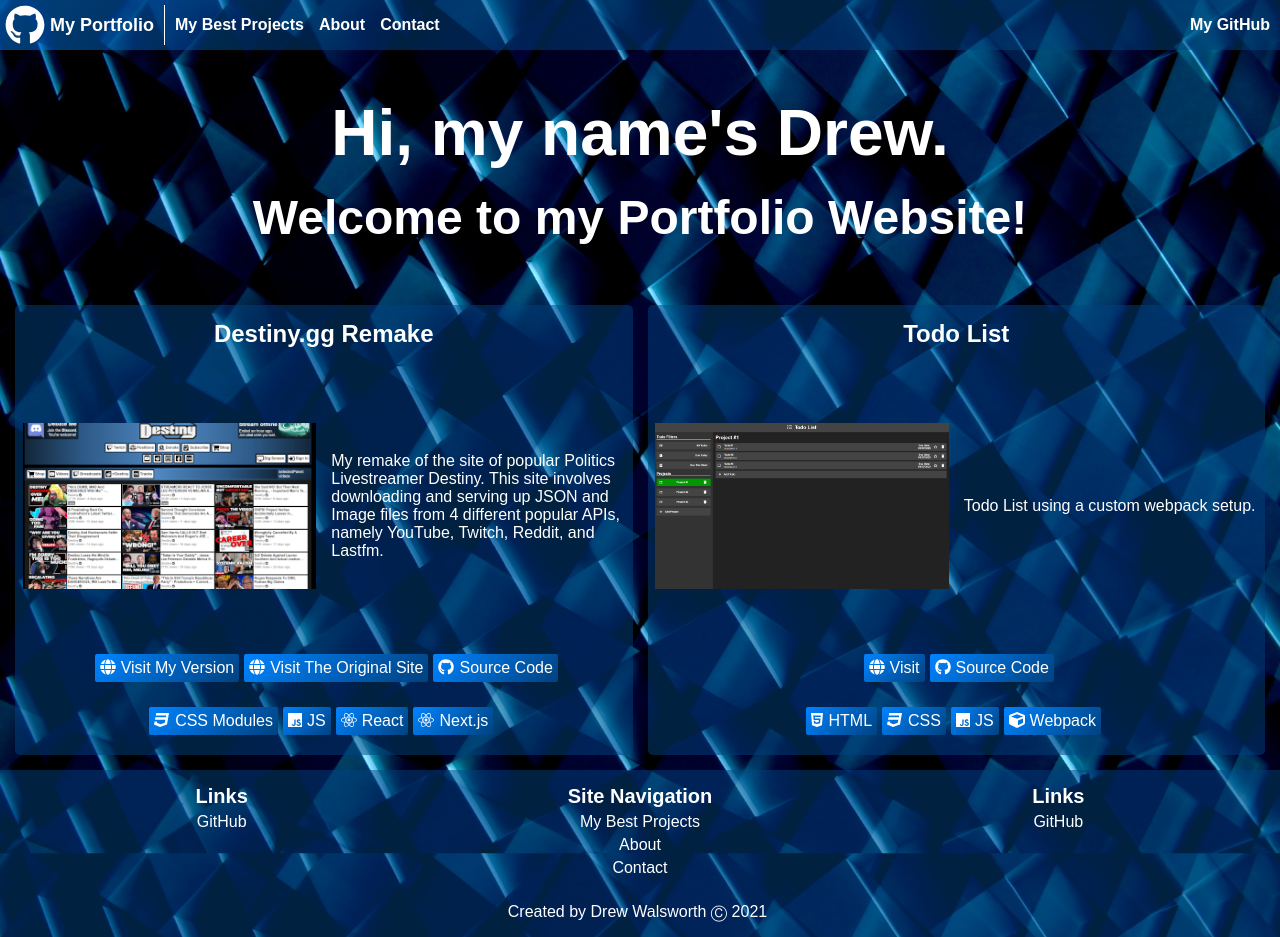
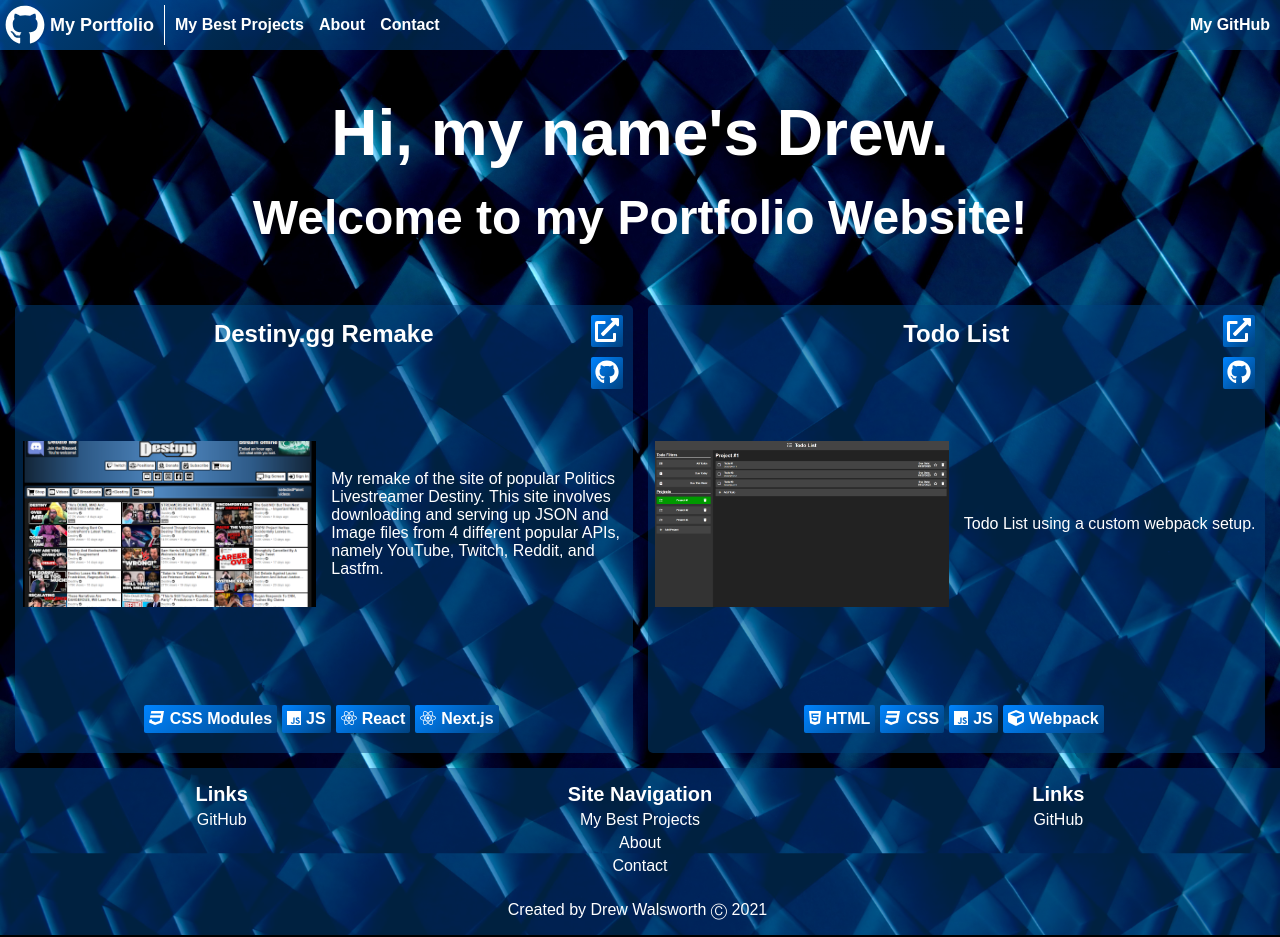
Before and after one commit to majegoid/My-Portfolio-Website, a Next.js app: page / in a window 1280 px wide. Built offline with nearby package versions, Linux system fonts and the light colour scheme.

Commit message:
moves Project component links to top-right corner

```diff
--- a/components/LinkList/LinkList.jsx
+++ b/components/LinkList/LinkList.jsx
@@ -1,12 +1,11 @@
 import { FontAwesomeIcon } from '@fortawesome/react-fontawesome';
 import React from 'react';
+import styles from './LinkList.module.css';
 
-import { links } from './LinkList.module.css';
-
-const LinkList = ({ linkContent }) => {
+const LinkList = ({ links }) => {
   return (
-    <ul className={links}>
-      {linkContent.map(({ href, icon = ['fab', 'react'], text }) => (
+    <ul className={styles.linkList}>
+      {links.map(({ href, icon = ['fab', 'react'], text }) => (
         <li key={text}>
           <a href={href} rel='noreferrer' target='_blank'>
             <FontAwesomeIcon icon={icon} />
--- a/components/LinkList/LinkList.module.css
+++ b/components/LinkList/LinkList.module.css
@@ -1,10 +1,13 @@
-.links {
+.linkList {
   display: flex;
   justify-content: center;
   align-items: center;
   flex-wrap: wrap;
+  flex-grow: 1;
 
-  flex-grow: 1;
+  position: relative;
+  top: 50;
+  right: 50;
 
   margin: 0;
   padding: 0;
@@ -19,20 +22,24 @@
   /* background-color: lime; */
 }
 
-.links li {
+.linkList li {
   padding: 5px;
   margin: 5px 0px 5px 5px;
   border-radius: 2px;
-  background: linear-gradient(135deg, hsla(209, 100%, 50%, 100%) 0%, hsla(209, 100%, 25%, 100%) 100%);
+  background: linear-gradient(
+    135deg,
+    hsla(209, 100%, 50%, 100%) 0%,
+    hsla(209, 100%, 25%, 100%) 100%
+  );
 }
 
-.links li:hover {
+.linkList li:hover {
   /* background: linear-gradient(135deg, hsla(209, 100%, 50%, 100%) 0%, hsla(209, 100%, 25%, 100%) 100%); */
   background: hsl(209, 100%, 50%);
   /* background-color: hsl(182, 100%, 40%); */
   cursor: pointer;
 }
 
-.links li span {
+.linkList li span {
   margin-left: 5px;
 }
--- a/components/Projects/Project/Project.jsx
+++ b/components/Projects/Project/Project.jsx
@@ -1,21 +1,35 @@
+import { FontAwesomeIcon } from '@fortawesome/react-fontawesome';
 import Image from 'next/image';
 import React from 'react';
 
 import LinkList from '../../LinkList/LinkList';
 import TagList from '../../TagList/TagList';
-import { content, header, image, meta, project } from './Project.module.css';
+import {
+  content,
+  header,
+  image,
+  linkButtons,
+  meta,
+  project,
+} from './Project.module.css';
 
 const Project = ({ projectData }) => {
-  const {
-    title,
-    description,
-    linkContent,
-    tags,
-    imageSrc = '/bg.jpg',
-  } = projectData;
+  const { title, description, links, tags, imageSrc = '/bg.jpg' } = projectData;
 
   return (
     <div className={project}>
+      <ul className={linkButtons}>
+        <li key='visit-link'>
+          <a href={links.visit} rel='noreferrer' target='_blank'>
+            <FontAwesomeIcon icon={['fas', 'external-link-alt']} />
+          </a>
+        </li>
+        <li key='source-link'>
+          <a href={links.source} rel='noreferrer' target='_blank'>
+            <FontAwesomeIcon icon={['fab', 'github']} />
+          </a>
+        </li>
+      </ul>
       <div className={header}>
         <h2>{title || `Project Title`}</h2>
       </div>
@@ -40,7 +54,7 @@
         </p>
       </div>
       <div className={meta}>
-        {linkContent && <LinkList linkContent={linkContent} />}
+        {links.otherLinks && <LinkList links={links.otherLinks} />}
         {tags && <TagList tagList={tags} />}
       </div>
     </div>
--- a/components/Projects/Project/Project.module.css
+++ b/components/Projects/Project/Project.module.css
@@ -3,14 +3,17 @@
   flex-direction: column;
   justify-content: center;
   align-items: center;
+  position: relative;
+  gap: 48px;
 
-  width: 100%;
-  /* max-width: 600px; */
   margin: 0;
   padding: 0;
   border: 0;
   padding: 15px;
   border-radius: 5px;
+  min-height: fit-content;
+  height: 100%;
+  width: 100%;
 
   background-color: hsla(209, 100%, 25%, 50%);
 }
@@ -20,7 +23,6 @@
   margin: 0;
   padding: 0;
   border: 0;
-
   width: 100%;
 }
 
@@ -32,10 +34,7 @@
   margin: 0;
   padding: 0;
   border: 0;
-
   width: 100%;
-
-  margin-bottom: 15px;
 }
 
 .project h4 {
@@ -48,8 +47,6 @@
   border: 0;
 
   width: 100%;
-
-  margin-bottom: 15px;
 }
 
 .header {
@@ -57,8 +54,6 @@
   flex-direction: row;
   justify-content: center;
   align-items: center;
-
-  margin-bottom: 15px;
 }
 
 .content {
@@ -68,8 +63,6 @@
   align-items: center;
 
   flex-grow: 1;
-
-  margin-bottom: 15px;
 }
 
 .content .image {
@@ -111,6 +104,55 @@
   border: 0;
 }
 
+.linkButtons {
+  display: flex;
+  justify-content: center;
+  align-items: center;
+  flex-direction: column;
+  flex-wrap: wrap;
+  flex-grow: 1;
+
+  position: absolute;
+  top: 5px;
+  right: 5px;
+
+  width: fit-content;
+
+  list-style-type: none;
+}
+
+.linkButtons li {
+  display: flex;
+  justify-content: center;
+  align-items: center;
+
+  padding: 5px;
+  margin: 5px;
+  border-radius: 2px;
+  height: 32px;
+  width: 32px;
+  font-size: 24px;
+
+  text-align: left;
+  background: linear-gradient(
+    135deg,
+    hsla(209, 100%, 50%, 100%) 0%,
+    hsla(209, 100%, 25%, 100%) 100%
+  );
+}
+
+.linkButtons li:hover {
+  /* background: linear-gradient(135deg, hsla(209, 100%, 50%, 100%) 0%, hsla(209, 100%, 25%, 100%) 100%); */
+  background: hsl(209, 100%, 50%);
+  /* background-color: hsl(182, 100%, 40%); */
+  cursor: pointer;
+}
+
+.linkButtons li span {
+  margin-left: 5px;
+  width: 100%;
+}
+
 @media only screen and (max-width: 599px) {
   .content {
     flex-direction: column;
--- a/components/TagList/TagList.module.css
+++ b/components/TagList/TagList.module.css
@@ -13,8 +13,7 @@
   width: 100%;
 
   list-style-type: none;
-
-  /* background-color: yellow; */
+  font-weight: bold;
 }
 
 .tech li {
@@ -22,7 +21,11 @@
   margin: 5px 5px 5px 0px;
   border-radius: 2px;
 
-  background: linear-gradient(135deg, hsla(209, 100%, 50%, 100%) 0%, hsla(209, 100%, 25%, 100%) 100%);
+  background: linear-gradient(
+    135deg,
+    hsla(209, 100%, 50%, 100%) 0%,
+    hsla(209, 100%, 25%, 100%) 100%
+  );
 }
 
 .tech li:hover {
--- a/data/projectsDataList.js
+++ b/data/projectsDataList.js
@@ -3,41 +3,20 @@
     title: 'Destiny.gg Remake',
     description:
       'My remake of the site of popular Politics Livestreamer Destiny. This site involves downloading and serving up JSON and Image files from 4 different popular APIs, namely YouTube, Twitch, Reddit, and Lastfm.',
-    linkContent: [
-      {
-        href: 'https://condescending-lovelace-7b872a.netlify.app/',
-        icon: 'globe',
-        text: 'Visit My Version',
-      },
-      {
-        href: 'https://www.destiny.gg/',
-        icon: 'globe',
-        text: 'Visit The Original Site',
-      },
-      {
-        href: 'https://github.com/walsworthdrew96/DGG-Remake',
-        icon: ['fab', 'github'],
-        text: 'Source Code',
-      },
-    ],
+    links: {
+      visit: 'https://condescending-lovelace-7b872a.netlify.app/',
+      source: 'https://github.com/walsworthdrew96/DGG-Remake',
+    },
     tags: ['cssmodules', 'js', 'react', 'next'],
     imageSrc: '/dgg_snapshot.png',
   },
   {
     title: 'Todo List',
     description: 'Todo List using a custom webpack setup.',
-    linkContent: [
-      {
-        href: 'https://majegoid.github.io/todo-list/',
-        icon: 'globe',
-        text: 'Visit',
-      },
-      {
-        href: 'https://github.com/majegoid/todo-list',
-        icon: ['fab', 'github'],
-        text: 'Source Code',
-      },
-    ],
+    links: {
+      visit: 'https://majegoid.github.io/todo-list/',
+      source: 'https://github.com/majegoid/todo-list',
+    },
     tags: ['html', 'css', 'js', 'webpack'],
     imageSrc: '/todo_list_app.png',
   },
--- a/pages/_app.js
+++ b/pages/_app.js
@@ -16,6 +16,7 @@
   faEye,
   faEyeSlash,
   faGlobe,
+  faExternalLinkAlt
 } from '@fortawesome/free-solid-svg-icons';
 config.autoAddCss = false;
 library.add(
@@ -28,7 +29,8 @@
   faCss3,
   faHtml5,
   faJs,
-  faCube
+  faCube,
+  faExternalLinkAlt
 );
 
 function MyApp({ Component, pageProps }) {
```
